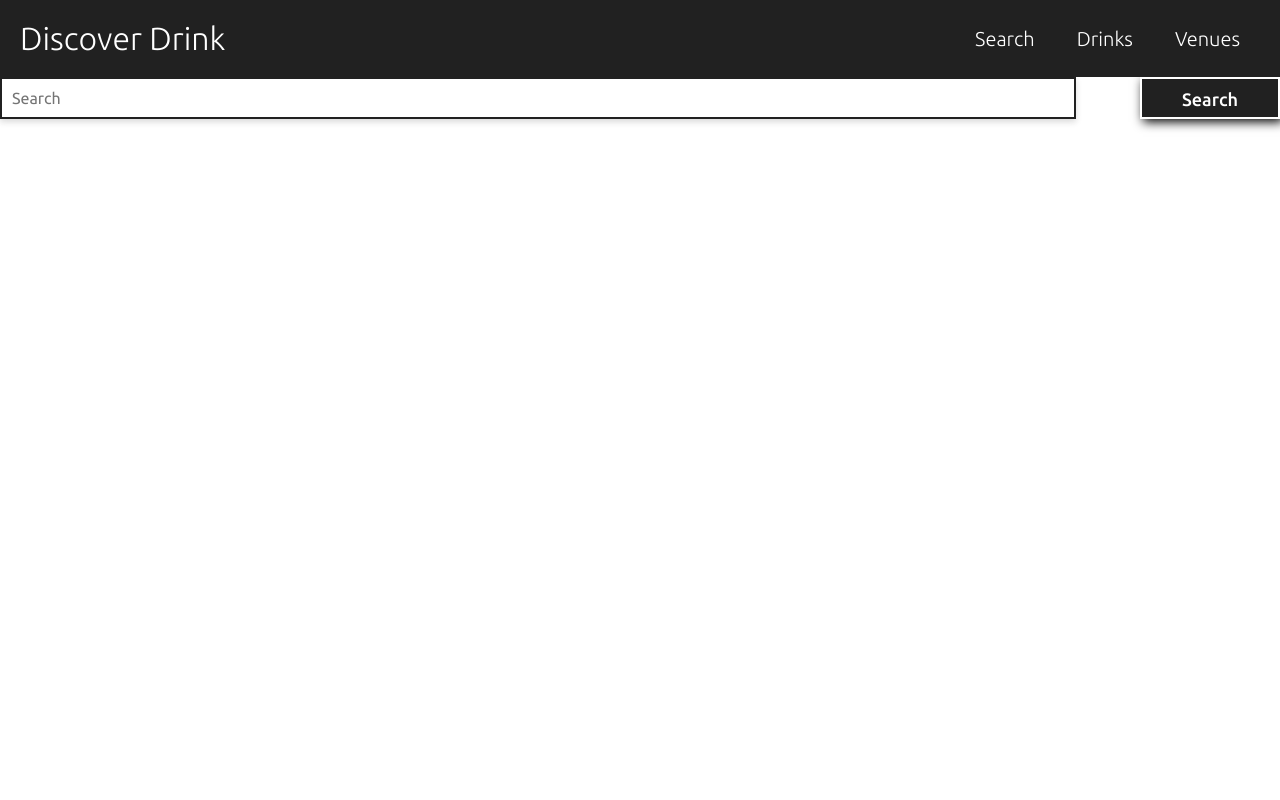
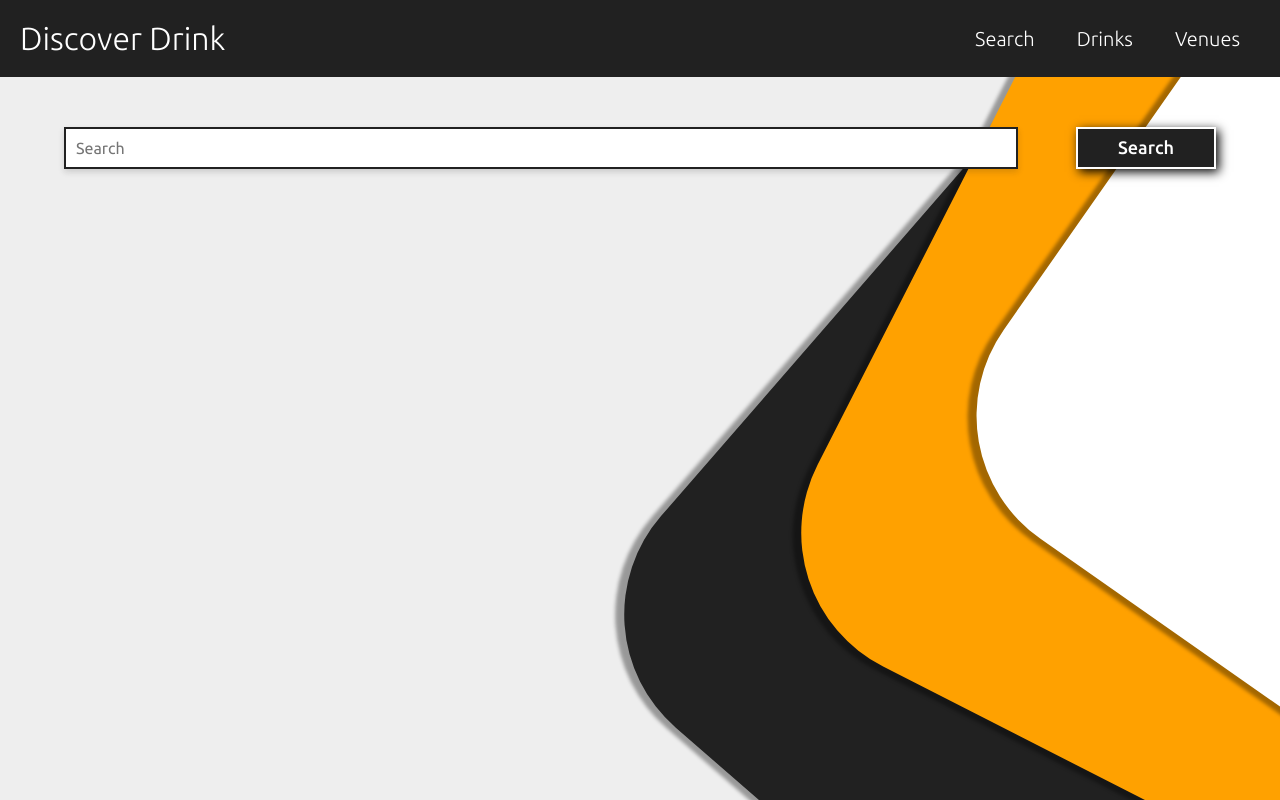
Before and after one commit to liamSully43/DiscoverDrink, a PHP site: page /views/drinks.php in a window 1280 px wide. Run offline with PHP 8.4, Linux system fonts and the light colour scheme; style sheets or scripts are compiled from the project's sources.

Commit message:
Styled search results & drinks page
 - Removed the default placeholder results and put actual results in its place
 - Saved/displayed the search term & filter tags when the page reloads with the results
 - Minor styling adjustments to the search button
 - Added the search feature to the drinks page & removed the ability to search for venues on /drinks
 - Styled/designed the drinks page

```diff
--- /dev/null
+++ b/CSS/drinks.css
@@ -0,0 +1,11 @@
+body {
+  background-color: #eeeeee;
+}
+
+.search-container {
+  width: 90%;
+  max-width: 1200px;
+  margin: auto;
+  margin-top: 50px;
+}
+/*# sourceMappingURL=drinks.css.map */
--- /dev/null
+++ b/CSS/drinks.scss
@@ -0,0 +1,12 @@
+@import "../variables";
+
+body {
+    background-color: $bg;
+}
+
+.search-container {
+    width: 90%;
+    max-width: 1200px;
+    margin: auto;
+    margin-top: 50px;
+}
--- a/CSS/result.css
+++ b/CSS/result.css
@@ -35,6 +35,7 @@
 .result .text .header p:first-of-type {
   font-size: 20px;
   color: #ffa100;
+  text-transform: capitalize !important;
 }
 
 .result .text .header p:last-of-type {
@@ -43,7 +44,6 @@
 }
 
 .result .text .description {
-  font-size: 14px;
   margin-top: 20px;
 }
 /*# sourceMappingURL=result.css.map */
--- a/CSS/result.scss
+++ b/CSS/result.scss
@@ -29,6 +29,7 @@
             p:first-of-type {
                 font-size: 20px;
                 color: $or;
+                text-transform: capitalize !important;
             }
 
             p:last-of-type {
@@ -38,7 +39,6 @@
         }
 
         .description {
-            font-size: 14px;
             margin-top: 20px;
         }
     }
--- a/CSS/searchbar.css
+++ b/CSS/searchbar.css
@@ -28,6 +28,9 @@
           flex: 0 1 20%;
   max-width: 140px;
   max-height: 42px;
+  position: relative;
+  background-color: #212121;
+  color: #ffffff;
   display: inline-block;
   padding: 10px 0px;
   border: solid 2px #ffffff;
@@ -38,22 +41,48 @@
   cursor: pointer;
 }
 
-form .dark {
-  background-color: #212121;
-  color: #ffffff;
+form button .bg, form button p {
+  height: 100%;
+  position: absolute;
+  top: 0;
+  left: 0;
 }
 
-form .dark:hover {
-  background-color: black;
+form button p {
+  width: 100%;
+  z-index: 1;
+  line-height: 36px;
 }
 
-form .light {
-  background-color: #ffffff;
-  color: #212121;
+form button .bg {
+  background-color: #ffa100;
+  width: 0%;
 }
 
-form .light:hover {
-  background-color: #eeeeee;
+form button:hover .bg {
+  -webkit-animation-name: expand;
+          animation-name: expand;
+  -webkit-animation-duration: 1s;
+          animation-duration: 1s;
+  width: 100%;
+}
+
+@-webkit-keyframes expand {
+  from {
+    width: 0%;
+  }
+  to {
+    width: 100%;
+  }
+}
+
+@keyframes expand {
+  from {
+    width: 0%;
+  }
+  to {
+    width: 100%;
+  }
 }
 
 form .tag-container {
@@ -76,8 +105,32 @@
           box-shadow: none;
 }
 
-.card button:hover {
-  background-color: #ffe2b5;
+.card button .bg {
+  background-color: #ffa100;
+}
+
+.card button:hover p {
+  color: #ffffff;
+  -webkit-animation: colourChange 1s;
+          animation: colourChange 1s;
+}
+
+@-webkit-keyframes colourChange {
+  from {
+    color: #ffa100;
+  }
+  to {
+    color: #ffffff;
+  }
+}
+
+@keyframes colourChange {
+  from {
+    color: #ffa100;
+  }
+  to {
+    color: #ffffff;
+  }
 }
 
 .card .tag-container {
@@ -136,6 +189,16 @@
   color: #ffffff;
 }
 
+.no-reults {
+  width: 100%;
+  margin-top: 30px;
+  padding: 15px;
+  background-color: #ffffff;
+  border-radius: 10px;
+  -webkit-box-shadow: 5px 5px 5px rgba(0, 0, 0, 0.16);
+          box-shadow: 5px 5px 5px rgba(0, 0, 0, 0.16);
+}
+
 @media (max-width: 650px) {
   form input {
     font-size: 2.5vw;
--- a/CSS/searchbar.scss
+++ b/CSS/searchbar.scss
@@ -22,6 +22,9 @@
         flex: 0 1 20%;
         max-width: 140px;
         max-height: 42px;
+        position: relative;
+        background-color: $bl;
+        color: $wh;
         display: inline-block;
         padding: 10px 0px;
         border: solid 2px $wh;
@@ -29,23 +32,36 @@
         font-weight: 500;
         box-shadow: 3px 3px 10px black;
         cursor: pointer;
-    }
 
-    .dark {
-        background-color: $bl;
-        color: $wh;
+        .bg, p {
+            height: 100%;
+            position: absolute;
+            top: 0;
+            left: 0;
+        }
+
+        p {
+            width: 100%;
+            z-index: 1;
+            line-height: 36px;
+        }
+
+        .bg {
+            background-color: #ffa100;
+            width: 0%;
+        }
 
         &:hover {
-            background-color: black;
+            .bg {
+                animation-name: expand;
+                animation-duration: 1s;
+                width: 100%;
+            }
         }
-    }
 
-    .light {
-        background-color: $wh;
-        color: $bl;
-
-        &:hover {
-            background-color: $bg;
+        @keyframes expand {
+            from {width: 0%}
+            to {width: 100%}
         }
     }
 
@@ -65,10 +81,23 @@
         color: $or;
         border-color: $or;
         box-shadow: none;
-    }
 
-    button:hover {
-        background-color: #ffe2b5;
+        .bg {
+            background-color: $or;
+        }
+
+        &:hover {
+
+            p {
+                color: $wh;
+                animation: colourChange 1s;
+            }
+
+            @keyframes colourChange {
+                from {color: $or}
+                to {color: $wh}
+            }
+        }
     }
 
     .tag-container {
@@ -124,6 +153,15 @@
     }
 }
 
+.no-reults {
+    width: 100%;
+    margin-top: 30px;
+    padding: 15px;
+    background-color: $wh;
+    border-radius: 10px;
+    box-shadow: 5px 5px 5px rgba($color: black, $alpha: 0.16%);
+}
+
 @media(max-width: 650px) {
     form {
         input {
--- a/views/components/searchbar.php
+++ b/views/components/searchbar.php
@@ -1,16 +1,26 @@
 <?php
+    // get the directory the user is visiting to direct the user to the correct page when submitting the form
     if($_SERVER['REQUEST_URI'] === "/drinks") {
         $route = "/drinks";
     }
     else {
         $route = "/search";
     }
+    // save/show the search query & tags of a previous search
+    $searchTerm = (isset($_POST["search"])) ? $_POST["search"] : "";
+    $cider = (isset($_POST["cider"])) ? true : false;
+    $lager = (isset($_POST["lager"])) ? true : false;
+    $ale = (isset($_POST["ale"])) ? true : false;
+    $wine = (isset($_POST["wine"])) ? true : false;
+    $spirits = (isset($_POST["spirits"])) ? true : false;
+    $venues = (isset($_POST["venues"])) ? true : false;
 ?>
 <head>
     <link href="../styles.css" rel="stylesheet" type="text/css" />
     <link href="../CSS/searchbar.css" rel="stylesheet" type="text/css" />
 </head>
 <?php
+    // add the background & tags if the searchbar component is used on /search or /drinks
     if($_SERVER['REQUEST_URI'] === "/search" || $_SERVER['REQUEST_URI'] === "/drinks") {
         $background = "card";
     }
@@ -19,57 +29,64 @@
     }
 ?>
 <form method="POST" action="<?php echo $route ?>" class="<?php echo $background ?>">
-    <input type="text" name="search" placeholder="Search" />
-    <button class="dark" type="submit">Search</button>
+    <input type="text" name="search" placeholder="Search" value="<?php echo $searchTerm ?>" />
+    <button class="dark" type="submit">
+        <p>Search</p>
+        <span class="bg"></span>
+    </button>
     <div class="tag-container">
-        <label class="tags cider">
+        <label class="tags cider <?php if($cider) echo "active" ?>"> <!-- adds the active class if selected on the last search -->
             Cider
-            <input id="cider" type="checkbox" name="cider" value="checked" />
+            <input id="cider" type="checkbox" name="cider" value="checked" <?php if($cider) echo "checked" ?> /> <!-- checks the checkbox of selected on the last search -->
             <span class="custom-checkbox">&chi;</span>
         </label>
-        <label class="tags lager">
+        <label class="tags lager <?php if($lager) echo "active" ?>">
             Lager
-            <input id="lager" type="checkbox"name="lager" value="checked" />
+            <input id="lager" type="checkbox"name="lager" value="checked" <?php if($lager) echo "checked" ?> />
             <span class="custom-checkbox">&chi;</span>
         </label>
-        <label class="tags ale">
+        <label class="tags ale <?php if($ale) echo "active" ?>">
             Ale
-            <input id="ale" type="checkbox"name="ale" value="checked" />
+            <input id="ale" type="checkbox"name="ale" value="checked" <?php if($ale) echo "checked" ?> />
             <span class="custom-checkbox">&chi;</span>
         </label>
-        <label class="tags wine">
+        <label class="tags wine <?php if($wine) echo "active" ?>">
             Wine
-            <input id="wine" type="checkbox"name="wine" value="checked" />
+            <input id="wine" type="checkbox"name="wine" value="checked" <?php if($wine) echo "checked" ?> />
             <span class="custom-checkbox">&chi;</span>
         </label>
-        <label class="tags spirits">
+        <label class="tags spirits <?php if($spirits) echo "active" ?>">
             Spirits
-            <input id="spirits" type="checkbox"name="spirits" value="checked" />
+            <input id="spirits" type="checkbox"name="spirits" value="checked" <?php if($spirits) echo "checked" ?> />
             <span class="custom-checkbox">&chi;</span>
         </label>
-        <label class="tags venues <?php if($route === "/drinks") echo 'hide' ?>">
+        <label class="tags venues <?php if($route === "/drinks") echo 'hide'; if($venues) echo "active" ?>"> <!-- hide the venues tag if the component is used on the drinks page -->
             Venues
-            <input id="venues" type="checkbox"name="venues" value="checked" />
+            <input id="venues" type="checkbox"name="venues" value="checked" <?php if($venues) echo "checked" ?> />
             <span class="custom-checkbox">&chi;</span>
         </label>
     </div>
 </form>
 <script type="text/JavaScript" src="../JS/searchbar.js"></script>
 <?php
-
+    // hides any $_POST related errors when used on the root URL
     if(!$_POST) {
-        $results = "";
+        $searchQuery = "";
     }
     else {
         // search page stuff - not needed for home page or venues
-        $results = $_POST["search"];
+        $searchQuery = $_POST["search"];
         include "./searchDB.php";
-        $results = search($results);
-        for($i = 0; $i < count($results); $i++) {
-            include "./views/components/result.php";
-            // echo $results[$i]->name;
-            // echo $results[$i]->percentage;
+        $results = search($searchQuery); // searches the database and returns the results to this variable
+        if(count($results) <= 0) {
+            echo "<p class='no-reults'>No results found. Try narrowing your search.</p>";
+        }
+        else {
+            // loops through each result in the array of results and displays the result component
+            for($i = 0; $i < count($results); $i++) {
+                $result = $results[$i];
+                include "./views/components/result.php";
+            }
         }
     }
-    return $results;
 ?>
--- a/views/drinks.php
+++ b/views/drinks.php
@@ -2,6 +2,7 @@
 <html>
     <head>
         <link href='../styles.css' type='text/css' rel='stylesheet' />
+        <link rel="stylesheet" type="text/css" href="./CSS/drinks.css" />
         <!-- Google Fonts -->
         <link defer rel='preconnect' href='https://fonts.gstatic.com'>
         <link defer href='https://fonts.googleapis.com/css2?family=Ubuntu:ital,wght@0,300;0,400;0,500;1,400&display=swap' rel='stylesheet'>
@@ -11,8 +12,15 @@
 <?php
     require "components/header.php";
 ?>
+        <div class="search-container">
 <?php
     require "components/searchbar.php";
 ?>
+        </div>
+        <section class="card-container">
+            <div class="black"></div>
+            <div class="orange"></div>
+            <div class="white"></div>
+        </section>
     </body>
 </html>
```
Also changed, not shown: searchDB.php (+11 -33 lines), views/components/result.php (+4 -4 lines), 3 other files.
